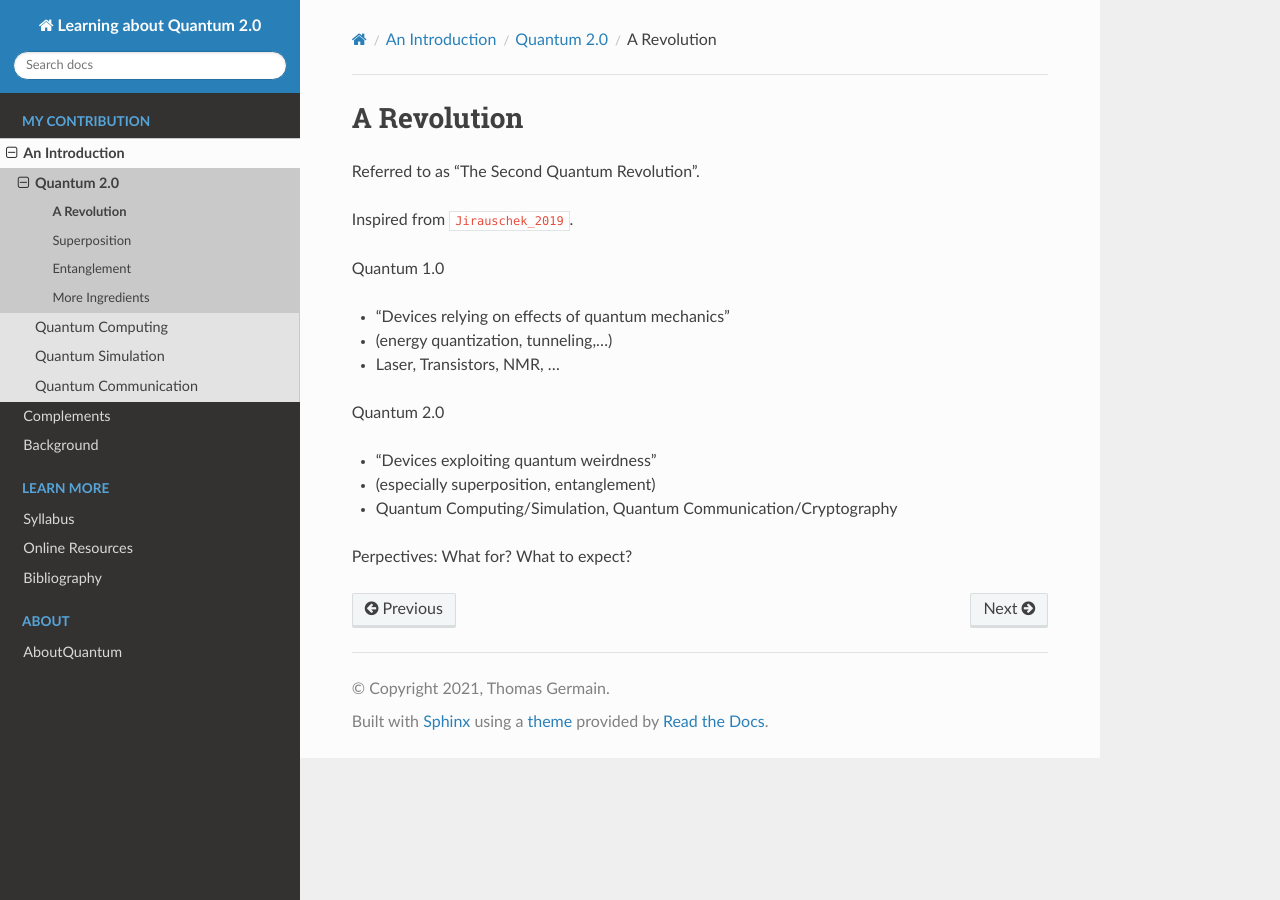
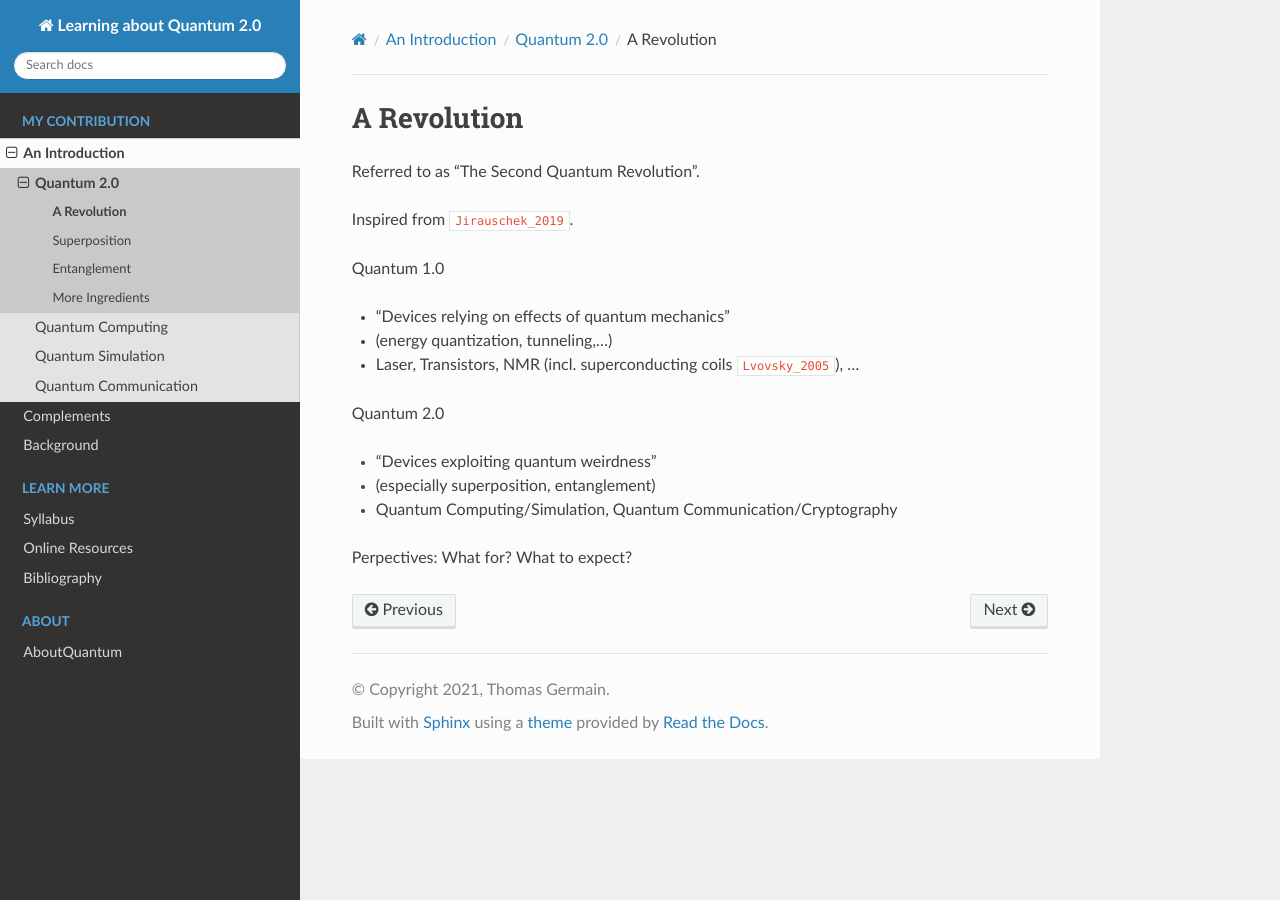
Before and after one commit to tomlqc/about-quantum, a Sphinx documentation site: the page built from source/intro/quantum2/revolution.rst, in a window 1280 px wide. Built offline with Sphinx 7.4.7 and the Read the Docs theme 2.0.0, drawn with Linux system fonts in a browser that asks for light colours; cross-references to code outside the pages are shown as plain code; some of the changed lines change nothing that is shown.

Commit message:
intro: superconduction in MRI.

```diff
--- a/source/biblio/articles.bib
+++ b/source/biblio/articles.bib
@@ -415,6 +415,16 @@
    journal={Applied Physics Letters},
    publisher={AIP Publishing}
 }
+@ARTICLE{Lvovsky_2005,
+  title={Superconducting systems for MRI-present solutions and new trends},
+  author={Lvovsky, Y. and Jarvis, P.},
+  year={2005},
+  doi={10.1109/TASC.2005.849580},
+  volume={15},
+  number={2},
+  pages={1317-1325},
+  journal={IEEE Transactions on Applied Superconductivity}
+}
 @article{Weihs_1998,
   title = {Violation of Bell's Inequality under Strict Einstein Locality Conditions},
   author = {Weihs, Gregor and Jennewein, Thomas and Simon, Christoph and Weinfurter, Harald and Zeilinger, Anton},
--- a/source/intro/quantum2/revolution.rst
+++ b/source/intro/quantum2/revolution.rst
@@ -10,7 +10,7 @@ Quantum 1.0
 
 - "Devices relying on effects of quantum mechanics"
 - (energy quantization, tunneling,...)
-- Laser, Transistors, NMR, ...
+- Laser, Transistors, NMR (incl. superconducting coils :cite:`Lvovsky_2005`), ...
 
 Quantum 2.0
 
```
